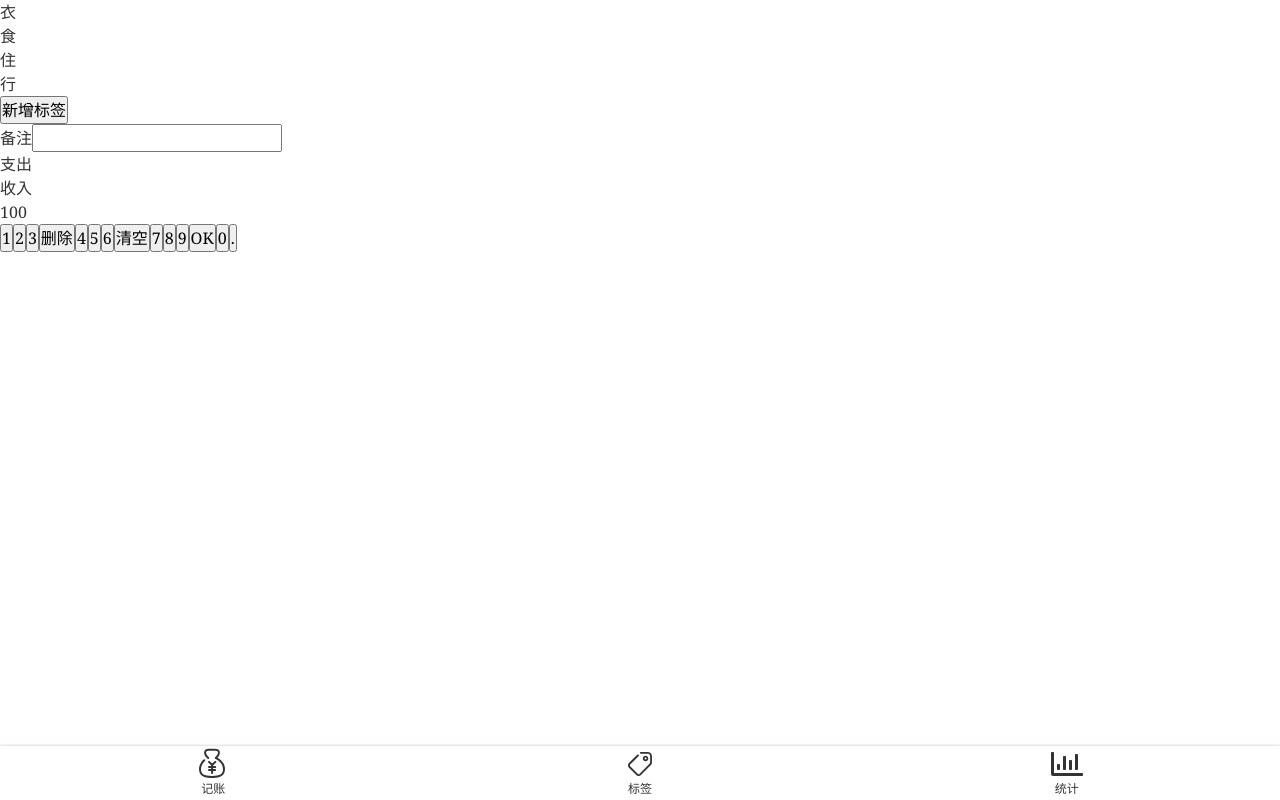
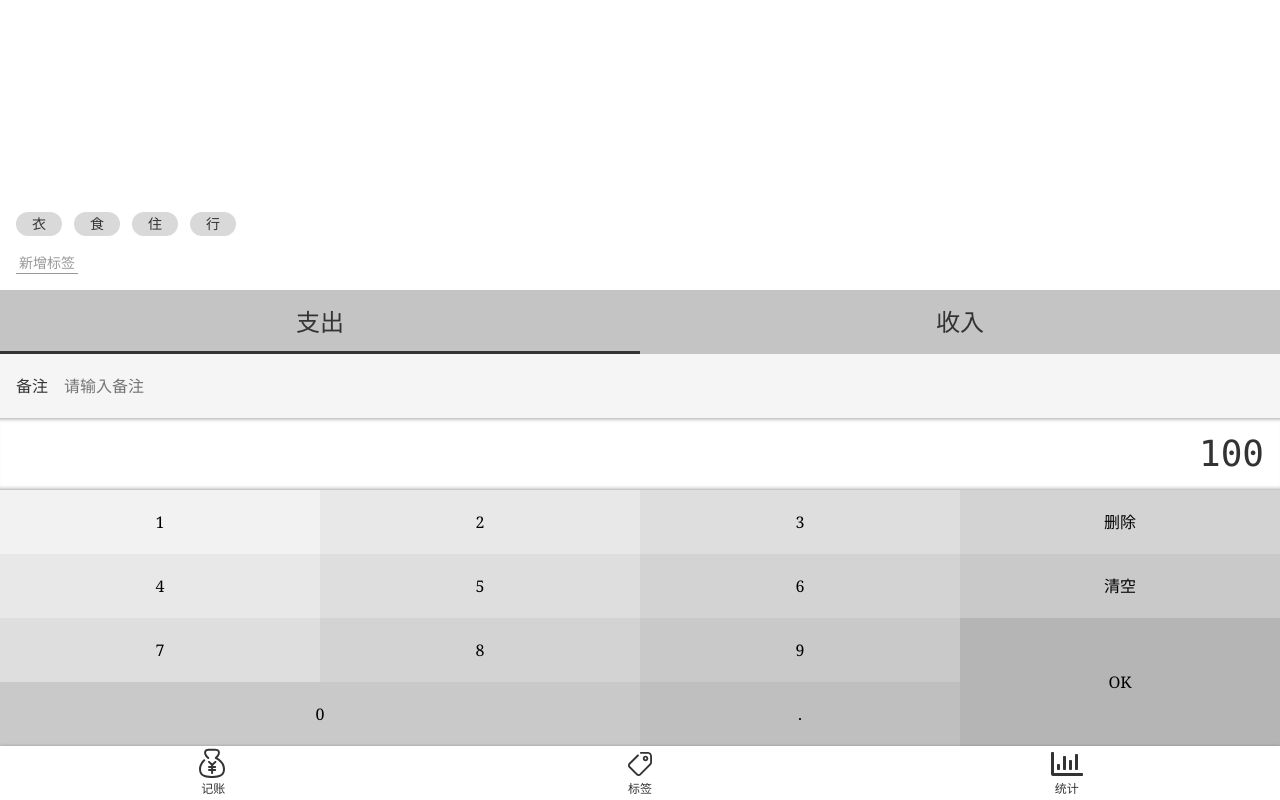
Before and after one commit to youranjianmuchang/morney, a Vue app: page /#/ in a window 1280 px wide. Built offline with nearby package versions, Linux system fonts and the light colour scheme.

Commit message:
money css布局

```diff
--- a/src/assets/style/helper.scss
+++ b/src/assets/style/helper.scss
@@ -3,3 +3,19 @@ $font-song:Georgia, "Nimbus Roman No9 L", "Songti SC", "Noto Serif CJK SC", "Sou
 $font-kai:Baskerville, Georgia, "Liberation Serif", "Kaiti SC", STKaiti, "AR PL UKai CN", "AR PL UKai HK", "AR PL UKai TW", "AR PL UKai TW MBE", "AR PL KaitiM GB", KaiTi, KaiTi_GB2312, DFKai-SB, "TW\-Kai", serif;
 
 $c-highlight:#ff9400;
+$c-shadow:rgba(0, 0, 0, 0.25);
+%clearFix{
+    &::after{
+        content: '';
+        clear: both;
+        display: block;
+    }
+}
+
+%outerShadow{
+    box-shadow: 0 0 3px $c-shadow;
+}
+%innerShadow{
+    box-shadow: inset 0 -5px 5px -5px fade-out($color: #000000, $amount: 0.5),
+    inset 0 5px 5px -5px fade-out($color: #000000, $amount: 0.5);
+}
--- a/src/assets/style/reset.scss
+++ b/src/assets/style/reset.scss
@@ -10,3 +10,6 @@
   button,input{
     font:inherit;
   }
+  ul,ol{
+    list-style-type: none;
+  }
--- a/src/components/Layout.vue
+++ b/src/components/Layout.vue
@@ -1,6 +1,6 @@
 <template>
-  <div class="nav-wrapper">
-    <div class="content">
+  <div class="layout-wrapper">
+    <div class="content" :class="classPrefix && `${classPrefix}-content`">
       <slot />
     </div>
     <Nav />
@@ -8,11 +8,13 @@
 </template>
 
 <script>
-export default {};
+export default {
+  props: ["classPrefix"]
+};
 </script>
 
 <style lang="scss" scoped>
-.nav-wrapper {
+.layout-wrapper {
   height: 100vh;
   display: flex;
   flex-direction: column;
--- a/src/views/Money.vue
+++ b/src/views/Money.vue
@@ -1,28 +1,5 @@
 <template>
-  <Layout>
-    <div class="tags">
-      <ul class="current">
-        <li>衣</li>
-        <li>食</li>
-        <li>住</li>
-        <li>行</li>
-      </ul>
-      <div class="new">
-        <button>新增标签</button>
-      </div>
-    </div>
-    <div>
-      <label class="notes">
-        <span class="name">备注</span>
-        <input type="text" />
-      </label>
-    </div>
-    <div>
-      <ul class="types">
-        <li class="selected">支出</li>
-        <li>收入</li>
-      </ul>
-    </div>
+  <Layout class-prefix="money">
     <div class="numberPad">
       <div class="output">100</div>
       <div class="buttons">
@@ -37,10 +14,33 @@
         <button>7</button>
         <button>8</button>
         <button>9</button>
-        <button>OK</button>
-        <button>0</button>
+        <button class="ok">OK</button>
+        <button class="zero">0</button>
         <button>.</button>
       </div>
+    </div>
+    <div>
+      <label class="notes">
+        <span class="name">备注</span>
+        <input type="text" placeholder="请输入备注" />
+      </label>
+    </div>
+    <div>
+      <ul class="types">
+        <li class="selected">支出</li>
+        <li>收入</li>
+      </ul>
+    </div>
+    <div class="tags">
+      <div class="new">
+        <button>新增标签</button>
+      </div>
+      <ul class="current">
+        <li>衣</li>
+        <li>食</li>
+        <li>住</li>
+        <li>行</li>
+      </ul>
     </div>
   </Layout>
 </template>
@@ -50,6 +50,140 @@ export default {
   name: "Money"
 };
 </script>
-
+<style lang="scss">
+.money-content {
+  display: flex;
+  flex-direction: column-reverse;
+}
+</style>
 <style lang="scss" scoped>
+@import "~@/assets/style/helper.scss";
+.numberPad {
+  .output {
+    @extend %clearFix;
+    @extend %innerShadow;
+    text-align: right;
+    font-size: 36px;
+    font-family: Consolas, monospace;
+    padding: 9px 16px;
+  }
+  .buttons {
+    @extend %clearFix;
+    > button {
+      width: 25%;
+      height: 64px;
+      text-align: center;
+      float: left;
+      $bg: #f2f2f2;
+      background-color: transparent;
+      border: 0;
+      &:nth-child(1) {
+        background-color: $bg;
+      }
+      &:nth-child(2),
+      &:nth-child(5) {
+        background-color: darken($bg, 4%);
+      }
+      &:nth-child(3),
+      &:nth-child(6),
+      &:nth-child(9) {
+        background-color: darken($bg, 4% * 2);
+      }
+      &:nth-child(4),
+      &:nth-child(7),
+      &:nth-child(10) {
+        background-color: darken($bg, 4% * 3);
+      }
+      &:nth-child(8),
+      &:nth-child(11),
+      &:nth-child(13) {
+        background-color: darken($bg, 4% * 4);
+      }
+      &:nth-child(14) {
+        background-color: darken($bg, 4% * 5);
+      }
+      &:nth-child(12) {
+        background-color: darken($bg, 4% * 6);
+      }
+      &.ok {
+        height: 64px * 2;
+        float: right;
+      }
+      &.zero {
+        width: 25% * 2;
+      }
+    }
+  }
+}
+.tags {
+  font-size: 14px;
+  padding: 16px;
+  flex-grow: 1;
+  display: flex;
+  flex-direction: column-reverse;
+  > .current {
+    display: flex;
+    flex-wrap: wrap;
+    > li {
+      padding: 0 16px;
+      background-color: #d9d9d9;
+      $h: 24px;
+      line-height: $h;
+      height: $h;
+      border-radius: $h/2;
+      margin-right: 12px;
+    }
+  }
+  > .new {
+    padding-top: 16px;
+    button {
+      background-color: transparent;
+      border: 0;
+      color: #999;
+      border-bottom: 1px solid;
+      padding: 0 3px;
+      cursor: pointer;
+    }
+  }
+}
+.notes {
+  background-color: #f5f5f5;
+  display: flex;
+  align-items: center;
+  padding: 0 16px;
+  > .name {
+    padding-right: 16px;
+  }
+  > input {
+    flex-grow: 1;
+    background-color: transparent;
+    border: 0;
+    padding: 20px 0;
+    outline: none;
+  }
+}
+.types {
+  display: flex;
+  background-color: #c4c4c4;
+  align-items: center;
+  font-size: 24px;
+  > li {
+    text-align: center;
+    flex: 1;
+    height: 64px;
+    line-height: 64px;
+    position: relative;
+    &.selected {
+      &::after {
+        content: "";
+        position: absolute;
+        bottom: 0;
+        background-color: #333;
+        width: 100%;
+        height: 3px;
+        left: 0;
+      }
+    }
+  }
+}
 </style>
```
